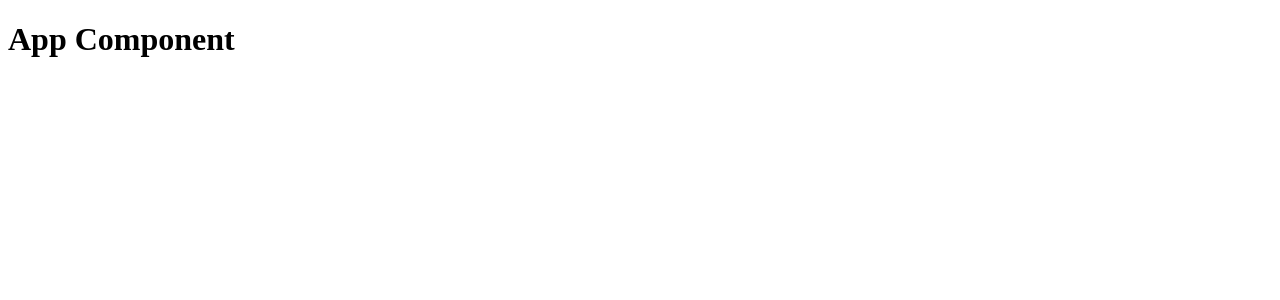
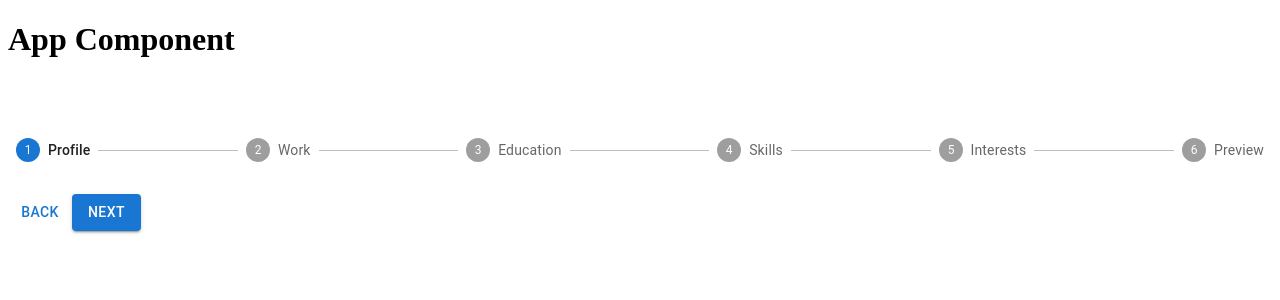
Before and after one commit to naeem161/resume-builder, a React (Vite) app: page / in a window 1280 px wide. Shown: the top 300 px of the page. Built offline with nearby package versions, Linux system fonts and the light colour scheme.

Commit message:
Make the Stepper component

```diff
--- a/package.json
+++ b/package.json
@@ -10,6 +10,9 @@
     "preview": "vite preview"
   },
   "dependencies": {
+    "@emotion/react": "^11.11.1",
+    "@emotion/styled": "^11.11.0",
+    "@mui/material": "^5.13.4",
     "react": "^18.2.0",
     "react-dom": "^18.2.0"
   },
--- a/src/App.jsx
+++ b/src/App.jsx
@@ -1,7 +1,10 @@
+import MultiStepper from "./Components/MultiStepper";
+
 function App() {
   return (
     <>
       <h1>App Component</h1>
+      <MultiStepper />
     </>
   );
 }
--- /dev/null
+++ b/src/Components/MultiStepper.jsx
@@ -0,0 +1,61 @@
+import { useState } from "react";
+import Box from "@mui/material/Box";
+import Stepper from "@mui/material/Stepper";
+import Step from "@mui/material/Step";
+import StepLabel from "@mui/material/StepLabel";
+import Button from "@mui/material/Button";
+
+const MultiStepper = () => {
+  const [activeStep, setActiveStep] = useState(0);
+
+  const nextStep = () => {
+    if (activeStep < 5) {
+      setActiveStep((currentStep) => currentStep + 1);
+    }
+  };
+
+  const preStep = () => {
+    if (activeStep > 0) {
+      setActiveStep((currentStep) => currentStep - 1);
+    }
+  };
+
+  return (
+    <Box
+      sx={{
+        width: "100%",
+        mt: "5rem",
+      }}
+    >
+      <Stepper activeStep={activeStep}>
+        <Step>
+          <StepLabel>Profile</StepLabel>
+        </Step>
+        <Step>
+          <StepLabel>Work</StepLabel>
+        </Step>
+        <Step>
+          <StepLabel>Education</StepLabel>
+        </Step>
+        <Step>
+          <StepLabel>Skills</StepLabel>
+        </Step>
+        <Step>
+          <StepLabel>Interests</StepLabel>
+        </Step>
+        <Step>
+          <StepLabel>Preview</StepLabel>
+        </Step>
+      </Stepper>
+
+      <Button sx={{ mt: 4 }} color="primary" onClick={preStep}>
+        Back
+      </Button>
+      <Button sx={{ mt: 4 }} variant="contained" onClick={nextStep}>
+        Next
+      </Button>
+    </Box>
+  );
+};
+
+export default MultiStepper;
```
Also changed, not shown: 1 other file (tests, documents, lock files or other folders).
